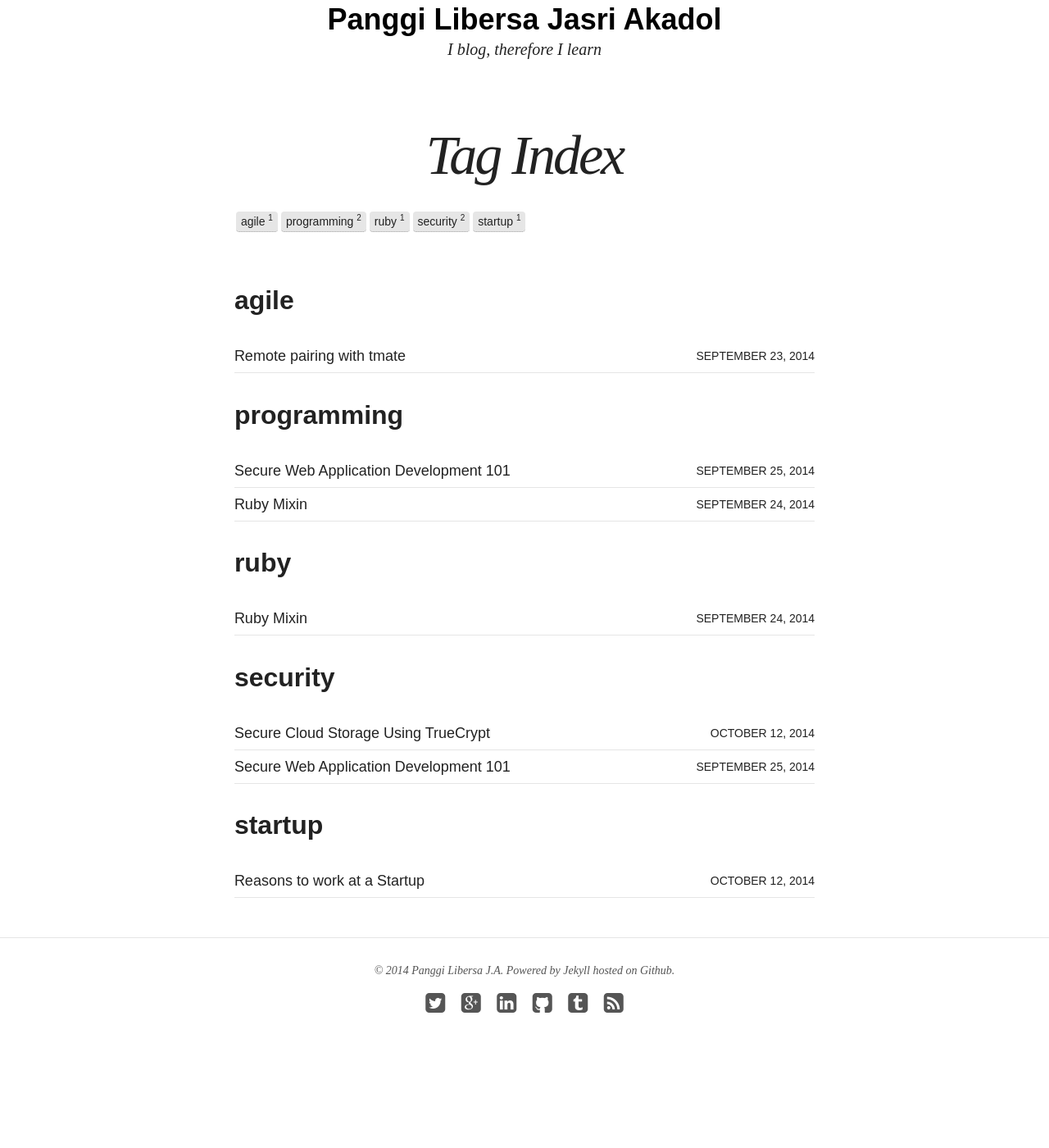
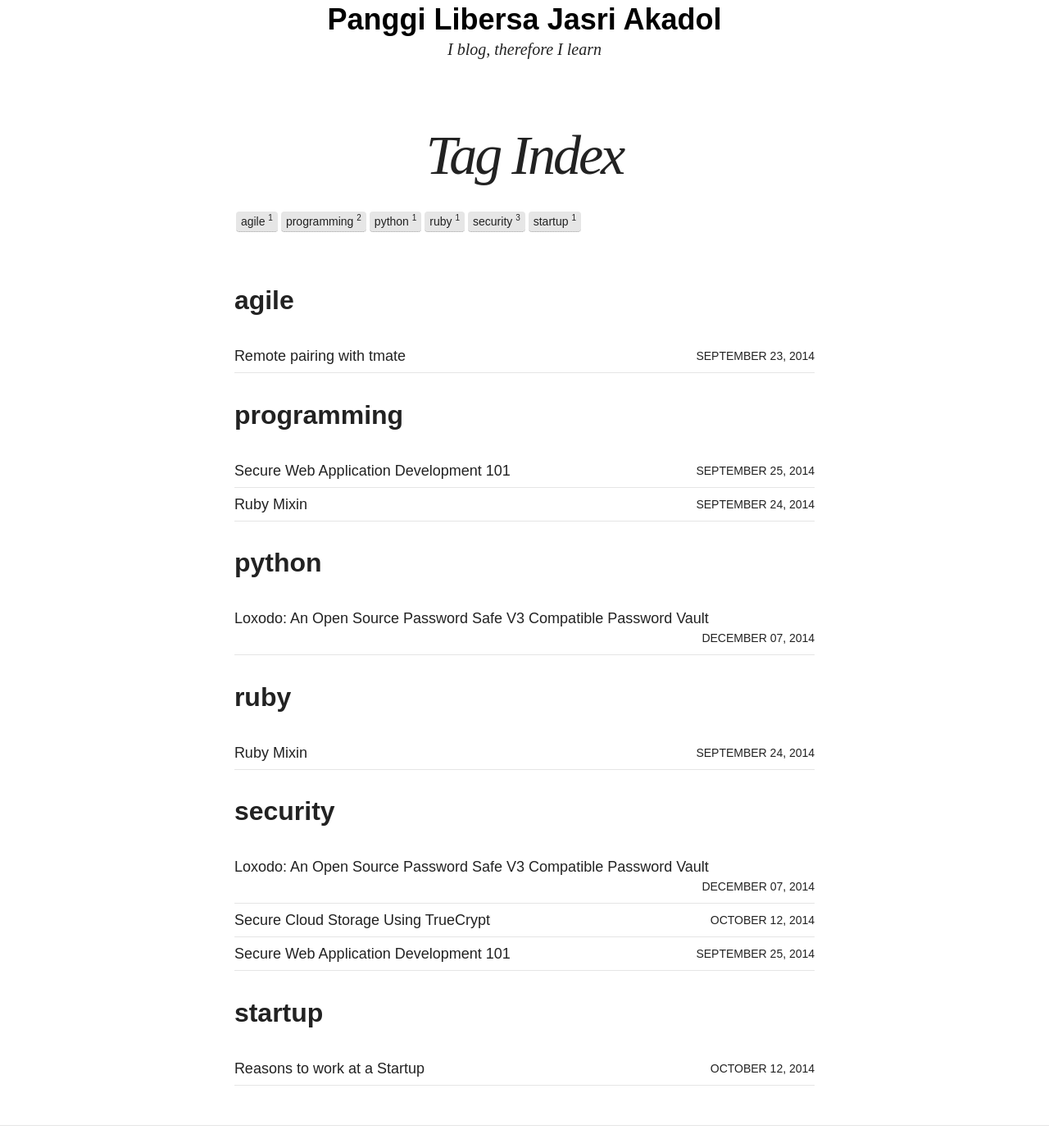
Before and after one commit to panggi/panggi.com, a Jekyll site: the page built from tags/index.md, in a window 1280 px wide and 1400 px high, scrolled down 324 px. Shown: the whole window at 82% size. Built offline with Jekyll 4.4.1, drawn with Linux system fonts in a browser that asks for light colours; nearby versions of some CDN libraries; before the commit the page ends 1659 px from its top, so only the background shows below that; some of the changed lines change nothing that is shown.

Commit message:
2014-12-07-loxodo-an-opensource-password-safe-v3-compatible-password-vault

```diff
--- a/_config.yml
+++ b/_config.yml
@@ -3,7 +3,7 @@
 title: Panggi Libersa Jasri Akadol
 locale: en_US
 description: I blog, therefore I learn
-logo: sg_fullerton.jpg
+logo: kyoto.jpg
 search: true
 url:
 
--- /dev/null
+++ b/_posts/articles/2014-12-07-loxodo-an-opensource-password-safe-v3-compatible-password-vault.md
@@ -0,0 +1,57 @@
+---
+layout: post
+title: "Loxodo: An Open Source Password Safe V3 Compatible Password Vault"
+modified:
+categories: articles
+excerpt: "Loxodo is a multi-platform open source software written in python for managing your passwords securely and based on Bruce Schneier's Password Safe"
+tags: [security, python]
+image:
+  feature: featured/security.jpg
+  credit: wallpoper
+  creditlink: http://wallpoper.com/wallpaper/cryptography-278319
+date: 2014-12-07T19:17:25+07:00
+comments: true
+---
+
+## Introduction
+
+**Loxodo** is a multi-platform open source software written in python for managing your passwords securely and based on Bruce Schneier's "[Password Safe](https://www.schneier.com/passsafe.html)" that's also an open source software that runs on Windows and Linux for now.
+
+<figure>
+  <img src="/images/post/2014-12-07-loxodo-an-opensource-password-safe-v3-compatible-password-vault/loxodo.png" alt="loxodo">
+</figure>
+
+From the Schneier's blog we can see that this software is using Twofish encryption algorithm which was made by Schneier himself.
+
+> Password Safe protects passwords with the Twofish encryption algorithm, a fast, free alternative to DES. The program's security has been thoroughly verified by Counterpane Labs under the supervision of Bruce Schneier, author of Applied Cryptography and creator of the Twofish algorithm. -- https://www.schneier.com/passsafe.html
+
+## Installation on OSX
+
+    {% raw %}
+
+    $ brew install wxpython
+    $ mkdir -p /Users/username/Library/Python/2.7/lib/python/site-packages
+    $ echo 'import site; site.addsitedir("/usr/local/lib/python2.7/site-packages")' >> /Users/username/Library/Python/2.7/lib/python/site-packages/homebrew.pth
+    $ wget https://github.com/sommer/loxodo/archive/master.tar.gz
+    $ tar xvzf master.tar.gz
+    $ cd loxodo-master
+    $ ./setup.py py2app
+
+    {% endraw %}
+
+If all goes well, your **Loxodo.app** will be at **dist** directory inside **loxodo-master**. Move that file to **Applications** directory and you are good to go.
+
+## Usage
+
+* Open Loxodo.app
+* Chose your file name and path for your new psafe3 database
+* Fill the password with the password you want
+* click "New"
+* click "Save"
+* Now you are ready to use it, click "Open"
+* Enjoy!
+
+## Tips
+
+* You can use cloud storage such as **Dropbox** or **Copy** to store your password database so if somehow you can not access your computer for some reason, you still can get your password database through cloud.
+* If you want more protection, you can double encrypt the database using software like [TrueCrypt](http://www.panggi.com/articles/secure-cloud-storage-using-truecrypt/)
```
Also changed, not shown: images/kyoto.jpg (added), images/panggi.jpg, images/post/2014-12-07-loxodo-an-opensource-password-safe-v3-compatible-password-vault/loxodo.png (added), images/sg_fullerton.jpg (deleted).
